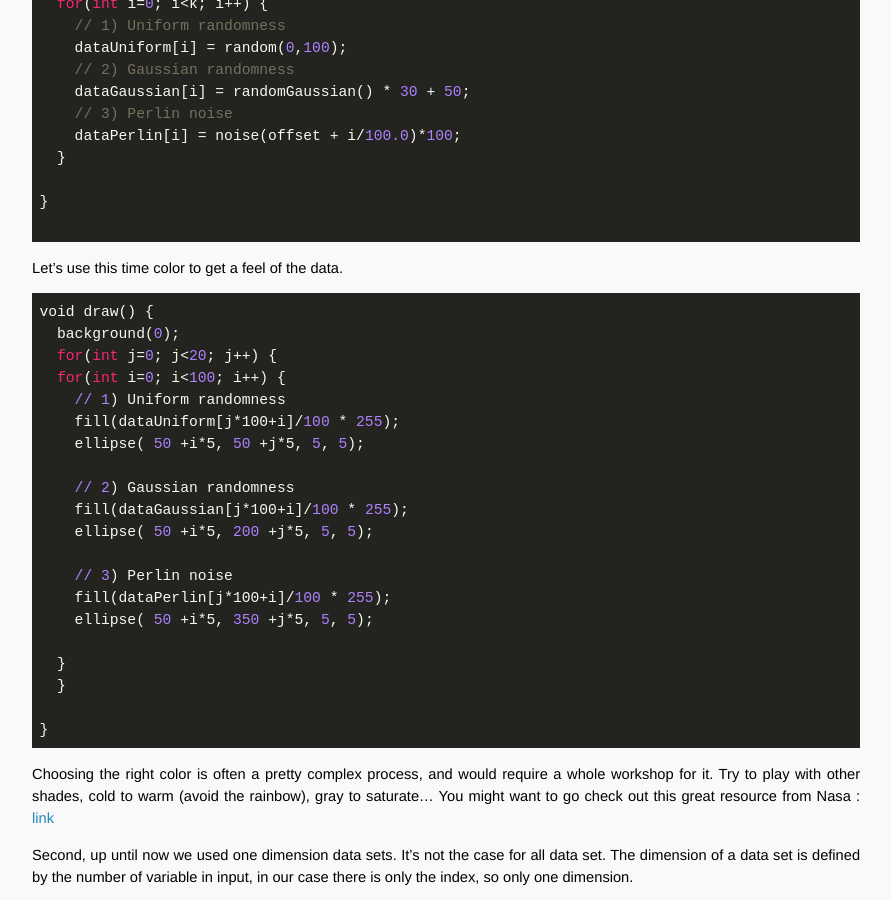
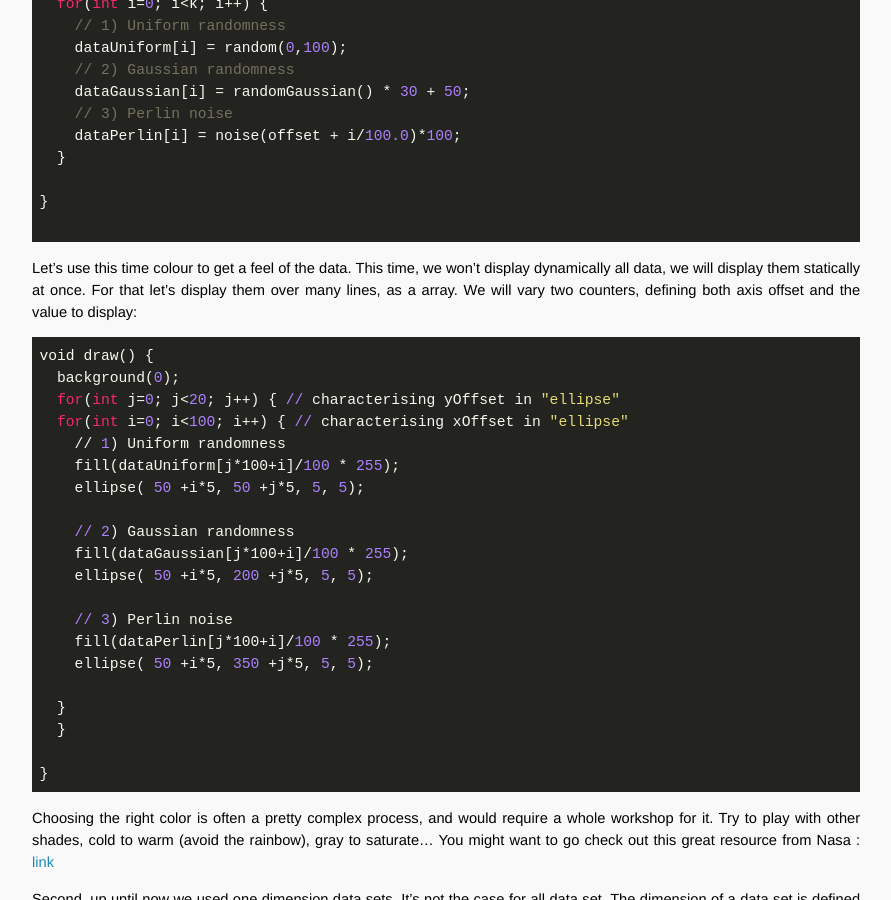
Before and after one commit to OpenTechSchool-Brussels/data-visualisation-with-processing, a Jekyll site: the page built from A-feel-of-data.markdown, in a window 1280 px wide and 900 px high, scrolled down 3554 px. Shown: the whole window, without its empty margins (324-1215 px from the left). Built offline with Jekyll 4.4.1, drawn with Linux system fonts in a browser that asks for light colours; Markdown is read by kramdown in place of the engine named in the settings; some of the changed text lies outside the part shown.

Commit message:
Update A-feel-of-data.markdown

````diff
--- a/A-feel-of-data.markdown
+++ b/A-feel-of-data.markdown
@@ -150,13 +150,13 @@ void keyPressed() {
 
 ```
 
-Let's use this time color to get a feel of the data.
+Let's use this time colour to get a feel of the data. This time, we won't display dynamically all data, we will display them statically at once. For that let's display them over many lines, as a array. We will vary two counters, defining both axis offset and the value to display:
 
 ```java
 void draw() {
   background(0);
-  for(int j=0; j<20; j++) {
-  for(int i=0; i<100; i++) {
+  for(int j=0; j<20; j++) { // characterising yOffset in "ellipse"
+  for(int i=0; i<100; i++) { // characterising xOffset in "ellipse"
     // 1) Uniform randomness
     fill(dataUniform[j*100+i]/100 * 255);
     ellipse( 50 +i*5, 50 +j*5, 5, 5);
````
Also changed, not shown: other parts of A-feel-of-data.markdown (+2 -0 lines).
